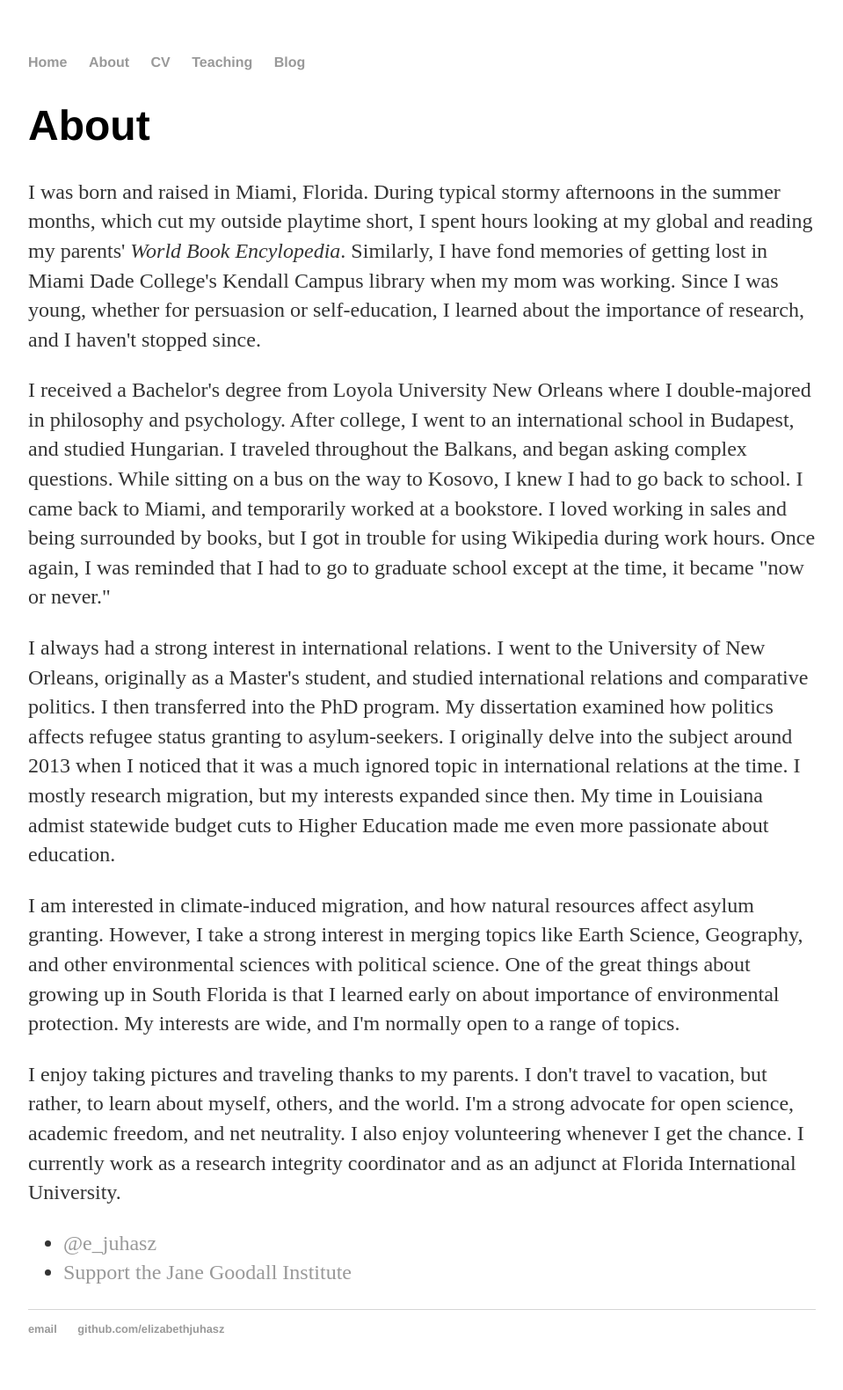
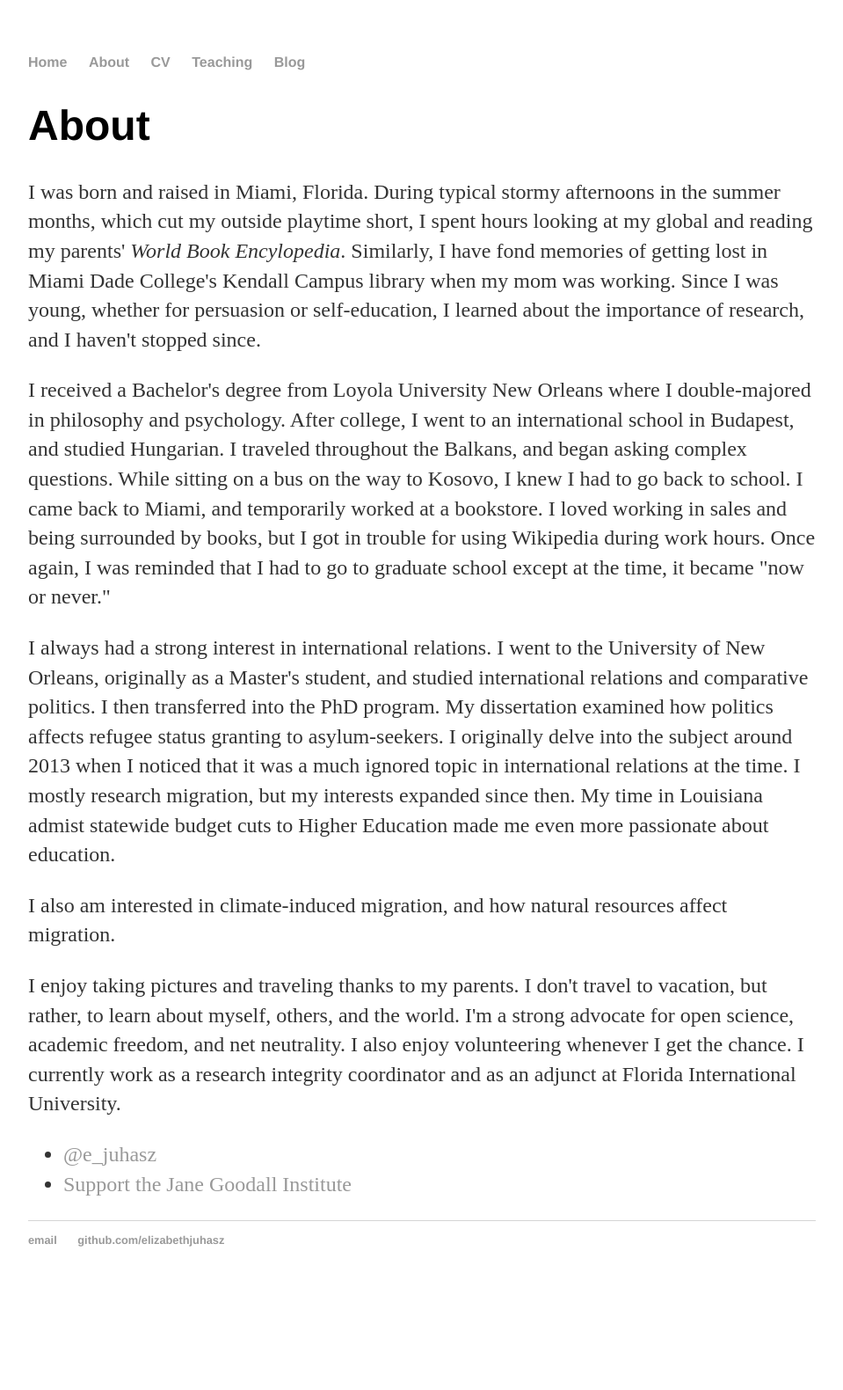
Before and after one commit to elizabethjuhasz/elizabethjuhasz.github.io, a Jekyll site: the page built from about/index.html, in a window 1280 px wide. Shown: the whole page at 88% size, without its empty margins (160-1119 px from the left). Built offline with Jekyll 4.4.1, drawn with Linux system fonts in a browser that asks for light colours; after the commit the page ends 1479 px from its top, so only the background shows below that.

Commit message:
Update index.html

```diff
--- a/about/index.html
+++ b/about/index.html
@@ -8,7 +8,7 @@ title: About Elizabeth Juhasz
 			<p>I was born and raised in Miami, Florida. During typical stormy afternoons in the summer months, which cut my outside playtime short, I spent hours looking at my global and reading my parents' <i>World Book Encylopedia</i>. Similarly, I have fond memories of getting lost in Miami Dade College's Kendall Campus library when my mom was working. Since I was young, whether for persuasion or self-education, I learned about the importance of research, and I haven't stopped since.</p>
 		        <p>I received a Bachelor's degree from Loyola University New Orleans where I double-majored in philosophy and psychology. After college, I went to an international school in Budapest, and studied Hungarian. I traveled throughout the Balkans, and began asking complex questions. While sitting on a bus on the way to Kosovo, I knew I had to go back to school. I came back to Miami, and temporarily worked at a bookstore. I loved working in sales and being surrounded by books, but I got in trouble for using Wikipedia during work hours. Once again, I was reminded that I had to go to graduate school except at the time, it became "now or never."</p>
 			<p>I always had a strong interest in international relations. I went to the University of New Orleans, originally as a Master's student, and studied international relations and comparative politics. I then transferred into the PhD program. My dissertation examined how politics affects refugee status granting to asylum-seekers. I originally delve into the subject around 2013 when I noticed that it was a much ignored topic in international relations at the time. I mostly research migration, but my interests expanded since then. My time in Louisiana admist statewide budget cuts to Higher Education made me even more passionate about education.</p>
-			<p>I am interested in climate-induced migration, and how natural resources affect asylum granting. However, I take a strong interest in merging topics like Earth Science, Geography, and other environmental sciences with political science. One of the great things about growing up in South Florida is that I learned early on about importance of environmental protection. My interests are wide, and I'm normally open to a range of topics.</p>
+			<p>I also am interested in climate-induced migration, and how natural resources affect migration.</p>
 			<p>I enjoy taking pictures and traveling thanks to my parents. I don't travel to vacation, but rather, to learn about myself, others, and the world. I'm a strong advocate for open science, academic freedom, and net neutrality. I also enjoy volunteering whenever I get the chance. I currently work as a research integrity coordinator and as an adjunct at Florida International University.</p>
 				<ul class="contacts">
 				<li><a href="https://twitter.com/elijuhasz">@e_juhasz</a></li>
```
